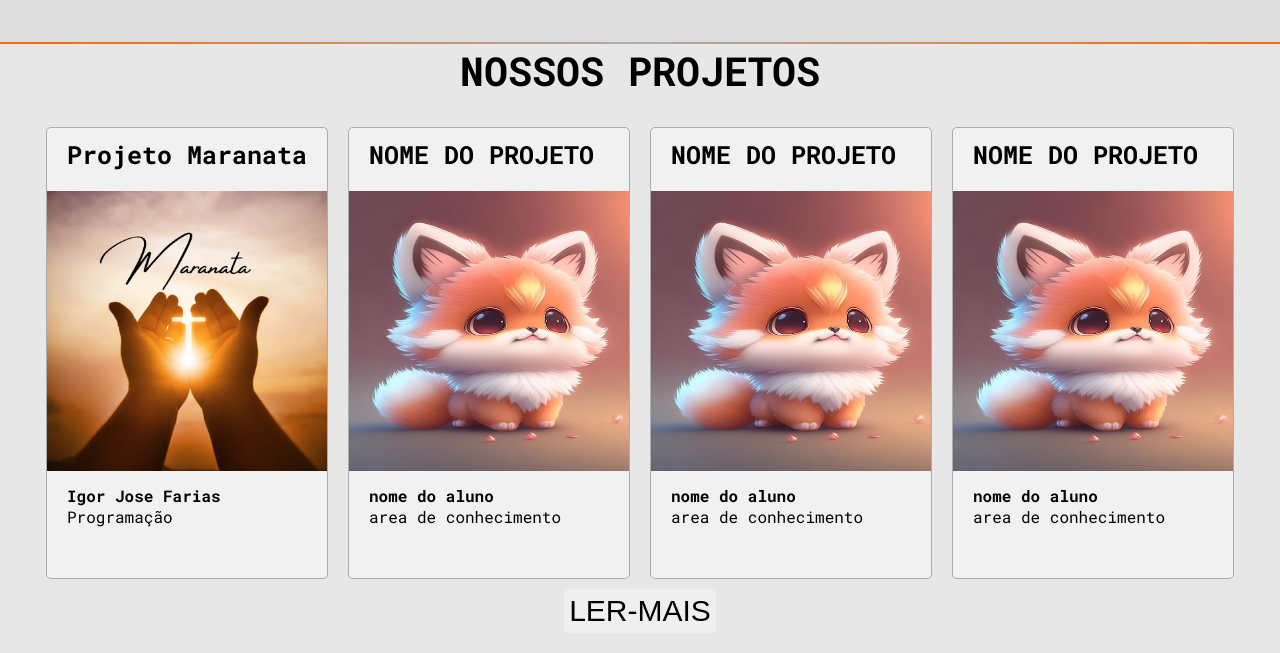
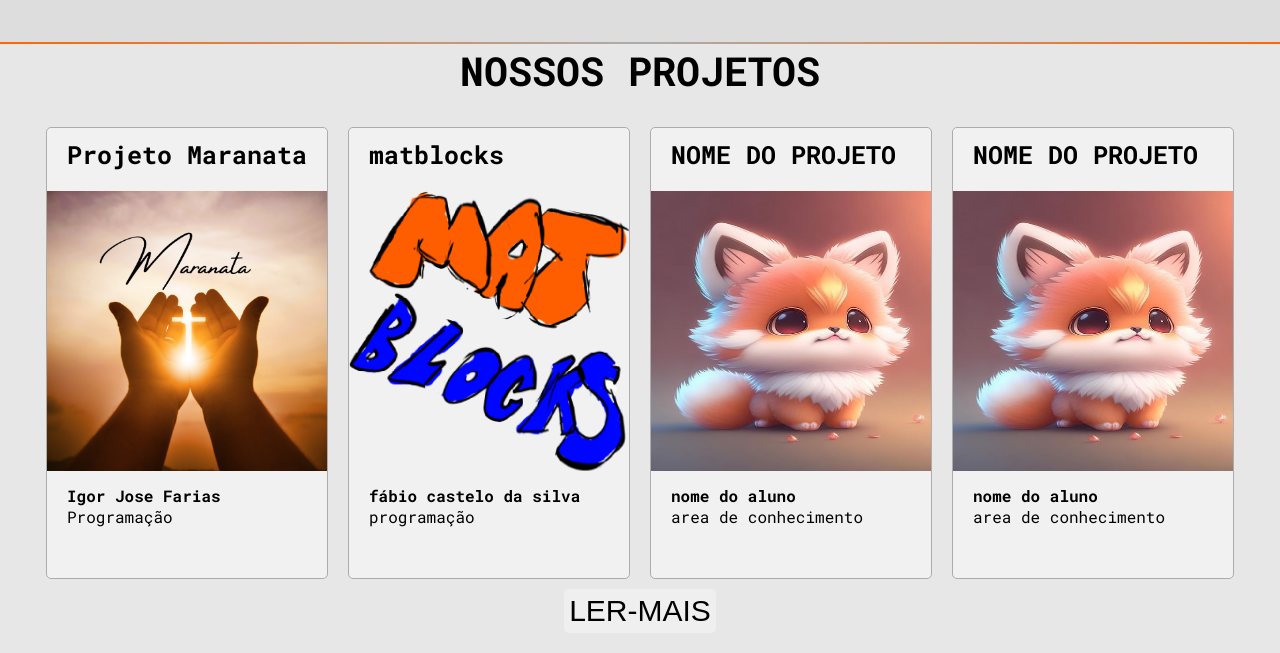
Before and after one commit to Igorio29/ProjetoNaahs, a plain HTML site: page index.html in a window 1280 px wide. Shown: the part 671-1324 px from the top of the page. Drawn offline with Linux system fonts and the light colour scheme.

Commit message:
Update index.html

```diff
--- a/index.html
+++ b/index.html
@@ -64,11 +64,11 @@
             <li>
                 <a href="#">
                     <div class="projeto">
-                        <h1>NOME DO PROJETO</h1>
-                        <img src="./img/raposinha.jpg" alt="IMAGEM ILUSTRATIVA DO PROJETO">
+                        <h1>matblocks</h1>
+                        <img src="/Projetos/img/matblocks.png" alt="IMAGEM ILUSTRATIVA DO PROJETO">
                         <div class="texto_projeto">
-                            <h4>nome do aluno</h4>
-                            <p>area de conhecimento</p>
+                            <h4>fábio castelo da silva</h4>
+                            <p>programação</p>
                         </div>
 
                     </div>
```
